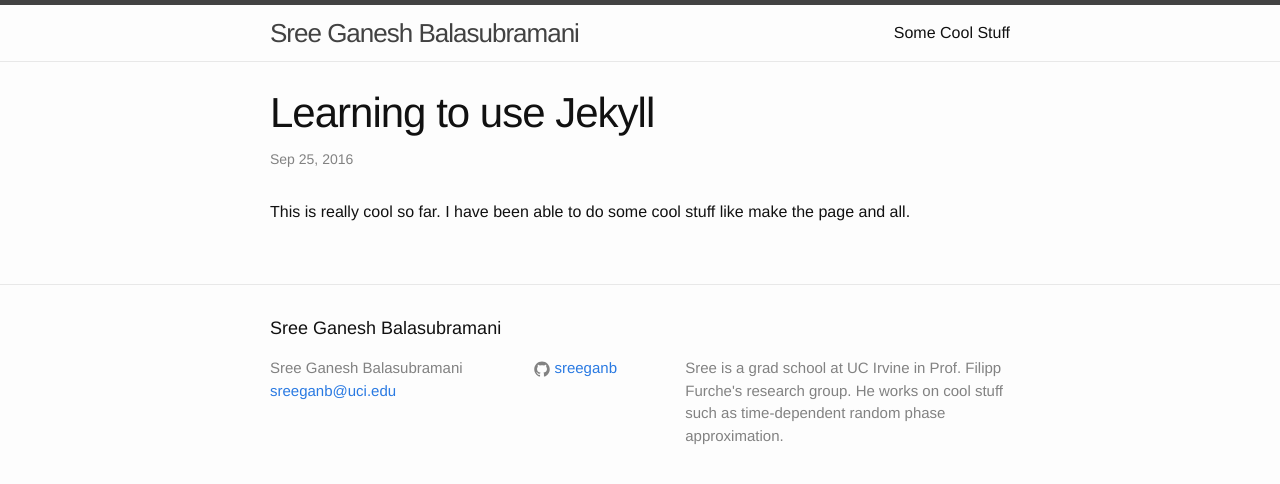
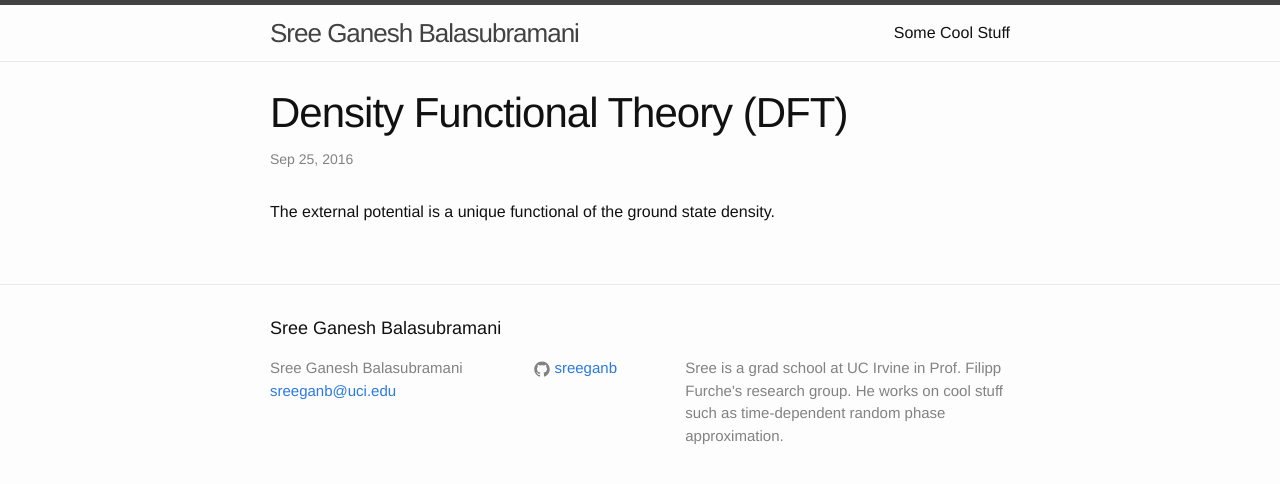
Before and after one commit to sreeganb/sreeganb.github.io, a Jekyll site: the page built from _posts/2016-09-25-first-post.markdown, in a window 1280 px wide. Shown: the top 484 px of the page. Built offline with Jekyll 4.4.1, drawn with Linux system fonts in a browser that asks for light colours.

Commit message:
added DFT section

```diff
--- a/_posts/2016-09-25-first-post.markdown
+++ b/_posts/2016-09-25-first-post.markdown
@@ -1,9 +1,8 @@
 ---
 layout: post
-title:  "Learning to use Jekyll"
+title:  "Density Functional Theory (DFT)"
 date:   2016-09-25 06:46:48 -0700
 categories: checking out the utilities
 ---
 
-This is really cool so far. I have been able to do some cool
-stuff like make the page and all.
+The external potential is a unique functional of the ground state density.
```
